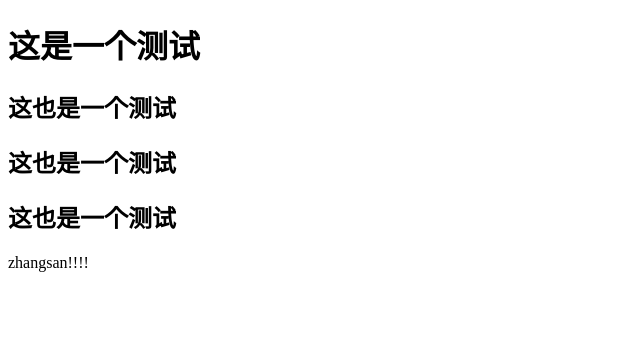
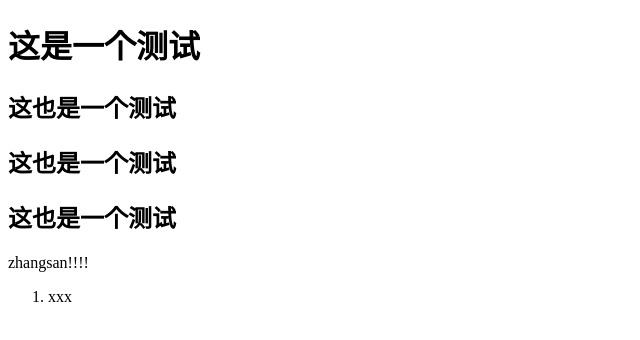
Before and after one commit to wangyuqi-Cathy/BJWeb-4, a plain HTML site: page index.html in a window 1280 px wide. Shown: the full height of the page, 0-640 px from the left. Drawn offline with Linux system fonts and the light colour scheme.

Commit message:
zhangsan不计后果的提交了

```diff
--- a/index.html
+++ b/index.html
@@ -16,5 +16,9 @@
     <h2>这也是一个测试</h2>
 
     zhangsan!!!!
+
+    <ol>
+        <li>xxx</li>
+    </ol>
 </body>
 </html>
```
